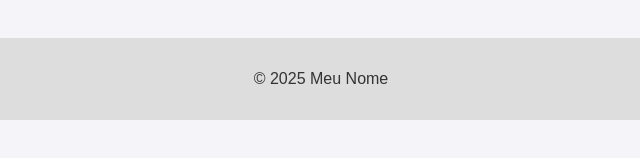
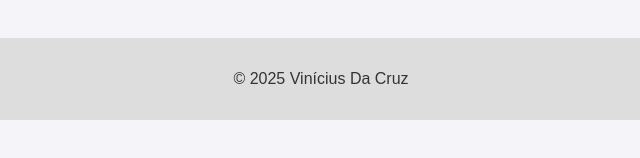
Before and after one commit to vininrd30/vininrd30.github.io, a plain HTML site: page index.html in a window 1280 px wide. Shown: the part 254-412 px from the top of the page, 319-959 px from the left. Drawn offline with Linux system fonts and the light colour scheme.

Commit message:
index.html

```diff
--- a/index.html
+++ b/index.html
@@ -37,7 +37,7 @@
         <p>Espero que goste!</p>
     </main>
     <footer>
-        <p>&copy; 2025 Meu Nome</p>
+        <p>&copy; 2025 Vinícius Da Cruz</p>
     </footer>
 </body>
 </html>
```
